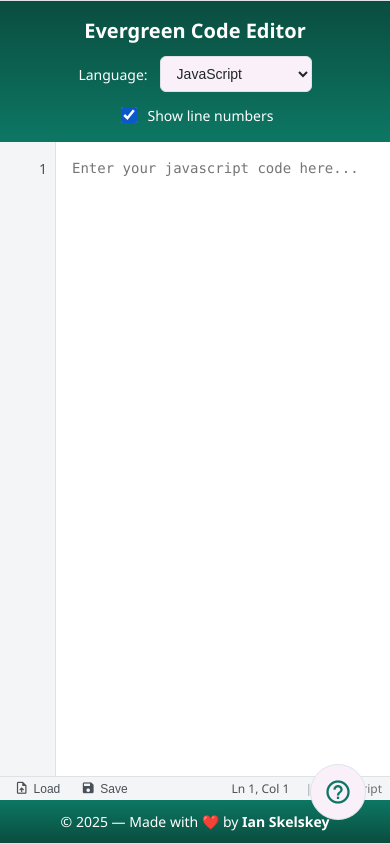
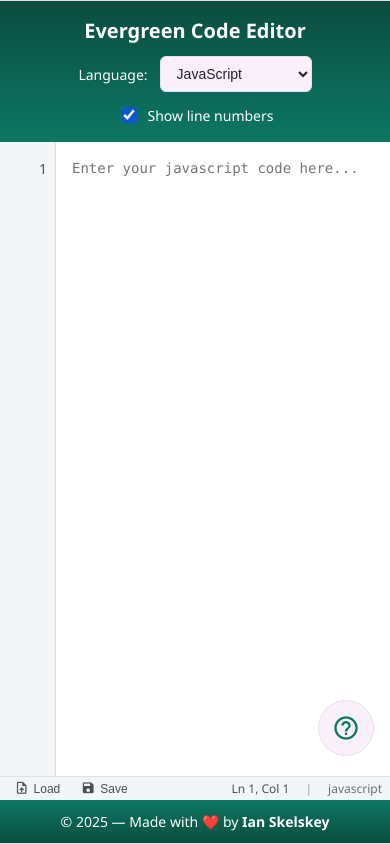
Before and after one commit to IanSkelskey/eg-code-editor, an Angular app: page / in a window 390 px wide. Built offline with nearby package versions, Linux system fonts and the light colour scheme.

Commit message:
fix: Add screenshot to README and adjust FAB button position for mobile responsiveness

```diff
--- a/src/app/components/fab-help-button/fab-help-button.component.css
+++ b/src/app/components/fab-help-button/fab-help-button.component.css
@@ -36,3 +36,10 @@
   font-size: 28px;
   line-height: 1;
 }
+
+@media (max-width: 768px) {
+  .fab-help {
+    right: 1rem;
+    bottom: calc(5.5rem + env(safe-area-inset-bottom, 0));
+  }
+}
```
Also changed, not shown: public/screenshot_ts.png (added), 1 other file (tests, documents, lock files or other folders).
